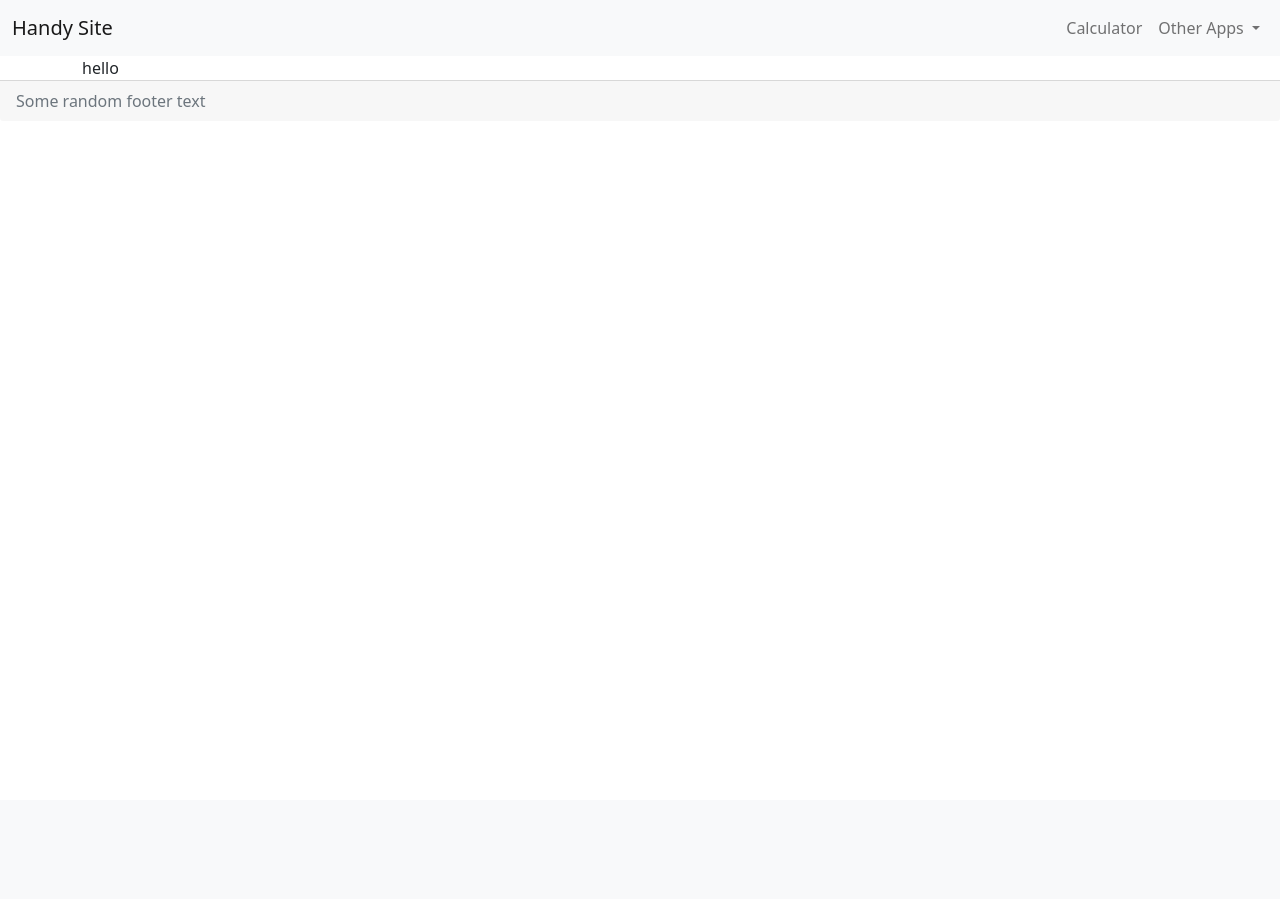
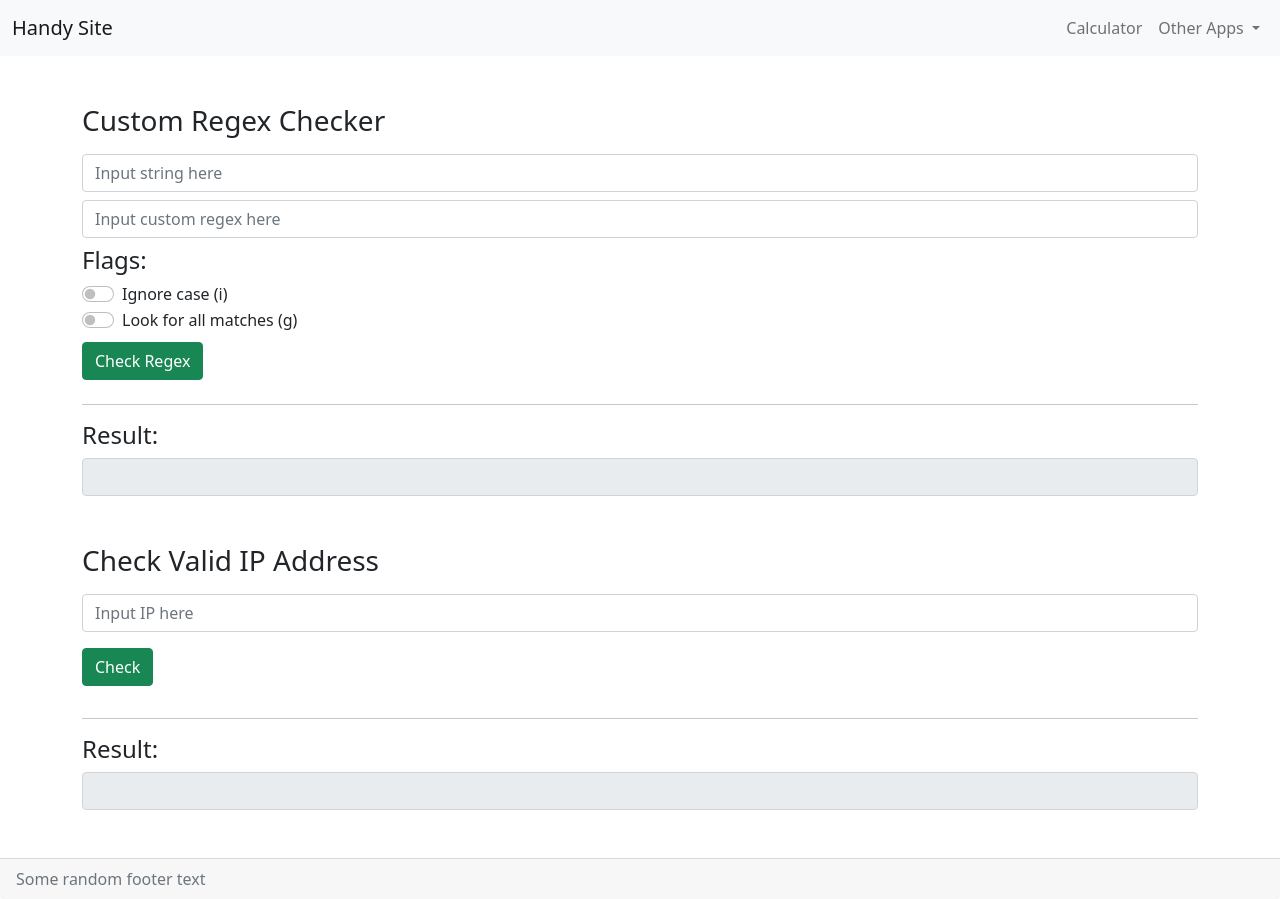
Before and after one commit to advanced-bencoding/handysite, a Django app: page /regexchecker/ in a window 1280 px wide. Before the commit the page ends 107 px from the top, so only its background shows below. Run offline with Django 3.2, Linux system fonts and the light colour scheme.

Commit message:
added custom regex check and valid ip check

```diff
--- a/regexchecker/static/regexchecker/regex.js
+++ b/regexchecker/static/regexchecker/regex.js
@@ -0,0 +1,36 @@
+const customString = document.getElementById("custom");
+const customRegex = document.getElementById("custom-regex");
+const customSubmit = document.getElementById("custom-submit");
+const customResult = document.getElementById("custom-result");
+const ip = document.getElementById("ip");
+const ipCheck = document.getElementById("ip-submit");
+const ipResult = document.getElementById("ip-result");
+
+customSubmit.addEventListener("click", ()=>{
+    const myString = customString.value;
+    const caseFlag = document.getElementById("ignore-case").checked;
+    const globalFlag = document.getElementById("global").checked;
+    let myRegex;
+    let result;
+    if(caseFlag || globalFlag){
+        let flag = "";
+        if(caseFlag){
+            flag+="i";
+        }
+        if(globalFlag){
+            flag+="g";
+        }
+        myRegex = new RegExp(customRegex.value, flag);
+    }
+    else{
+        myRegex = new RegExp(customRegex.value);
+    }
+
+    customResult.value = myRegex.test(myString);
+})
+
+ipCheck.addEventListener("click", ()=>{
+    const myIP = ip.value;
+    const regex = /^([1-9][0-9]*)[.]([1-9][0-9]*|[0])[.]([1-9][0-9]*|[0])[.]([1-9][0-9]*|[0])$/;
+    ipResult.value = regex.test(myIP);
+})
--- a/regexchecker/templates/regexchecker/regex.html
+++ b/regexchecker/templates/regexchecker/regex.html
@@ -1,7 +1,33 @@
 {% extends 'base.html' %}
 {% load static %}
 {% block content %}
-<link rel="stylesheet" href="{% static 'regexchecker/regex.css' %}"
-<h1>hello</h1>
+<link rel="stylesheet" href="{% static 'regexchecker/regex.css' %}">
+<div class="my-5">
+    <h3 class="mb-3">Custom Regex Checker</h3>
+    <input type="text" id="custom" class="form-control" placeholder="Input string here">
+    <input type="text" id="custom-regex" class="form-control my-2" placeholder="Input custom regex here">
+    <h4>Flags:</h4>
+    <div class="form-check form-switch">
+        <input class="form-check-input" type="checkbox" id="ignore-case">
+        <label class="form-check-label" for="flexSwitchCheckDefault">Ignore case (i)</label>
+    </div>
+    <div class="form-check form-switch">
+        <input class="form-check-input" type="checkbox" id="global">
+        <label class="form-check-label" for="flexSwitchCheckDefault">Look for all matches (g)</label>
+    </div>
+    <button id="custom-submit" class="btn btn-success my-2">Check Regex</button>
+    <hr class="mb-3">
+    <h4>Result:</h4>
+    <input type="text" id="custom-result" class="form-control" disabled>
+</div>
+
+<div class="my-5">
+    <h3 class="mb-3">Check Valid IP Address</h3>
+    <input type="text" id="ip" class="form-control" placeholder="Input IP here">
+    <button id="ip-submit" class="btn btn-success my-3">Check</button>
+    <hr class="mb-3">
+    <h4>Result:</h4>
+    <input type="text" id="ip-result" class="form-control" disabled>
+</div>
 <script src="{% static 'regexchecker/regex.js' %}"></script>
 {% endblock %}
```
